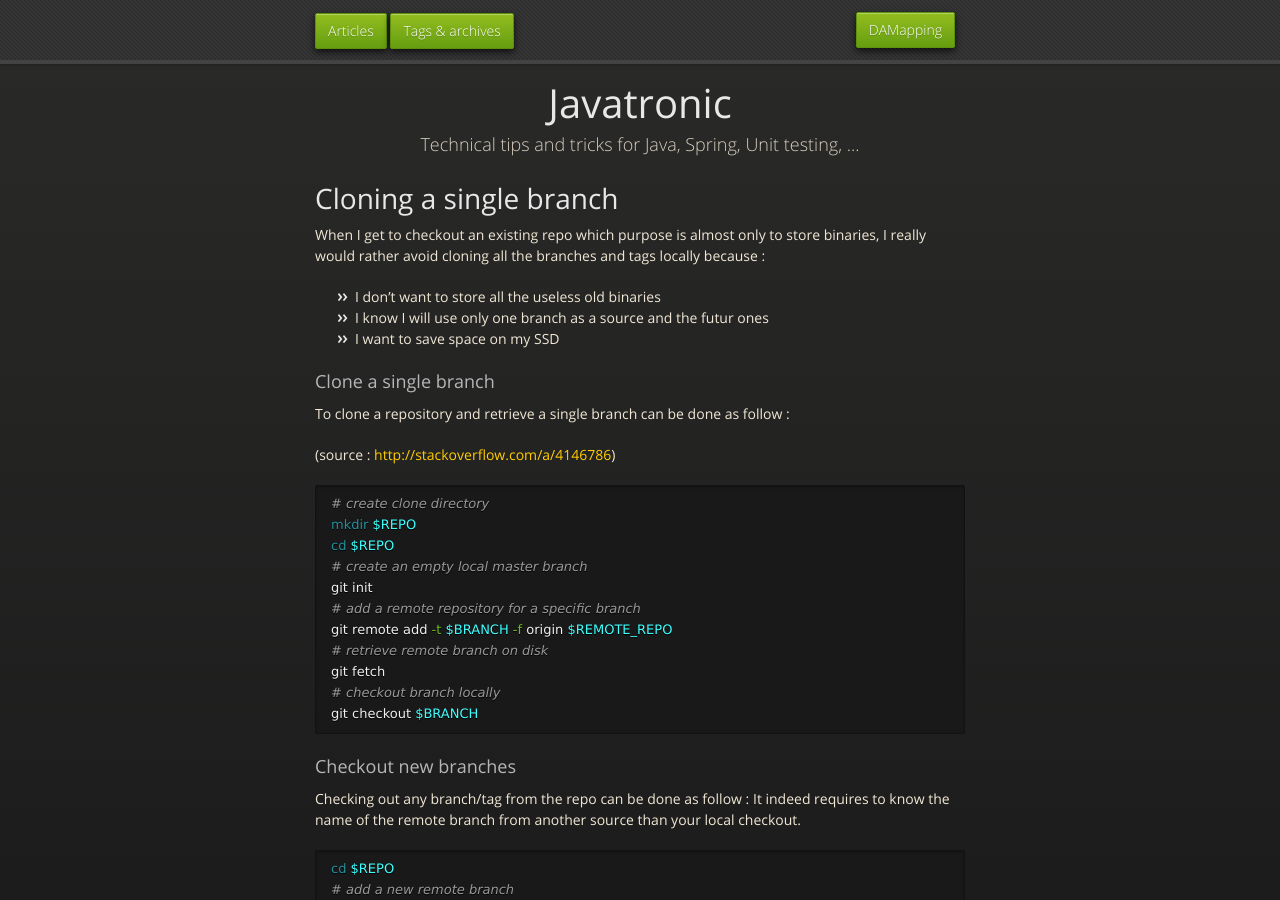
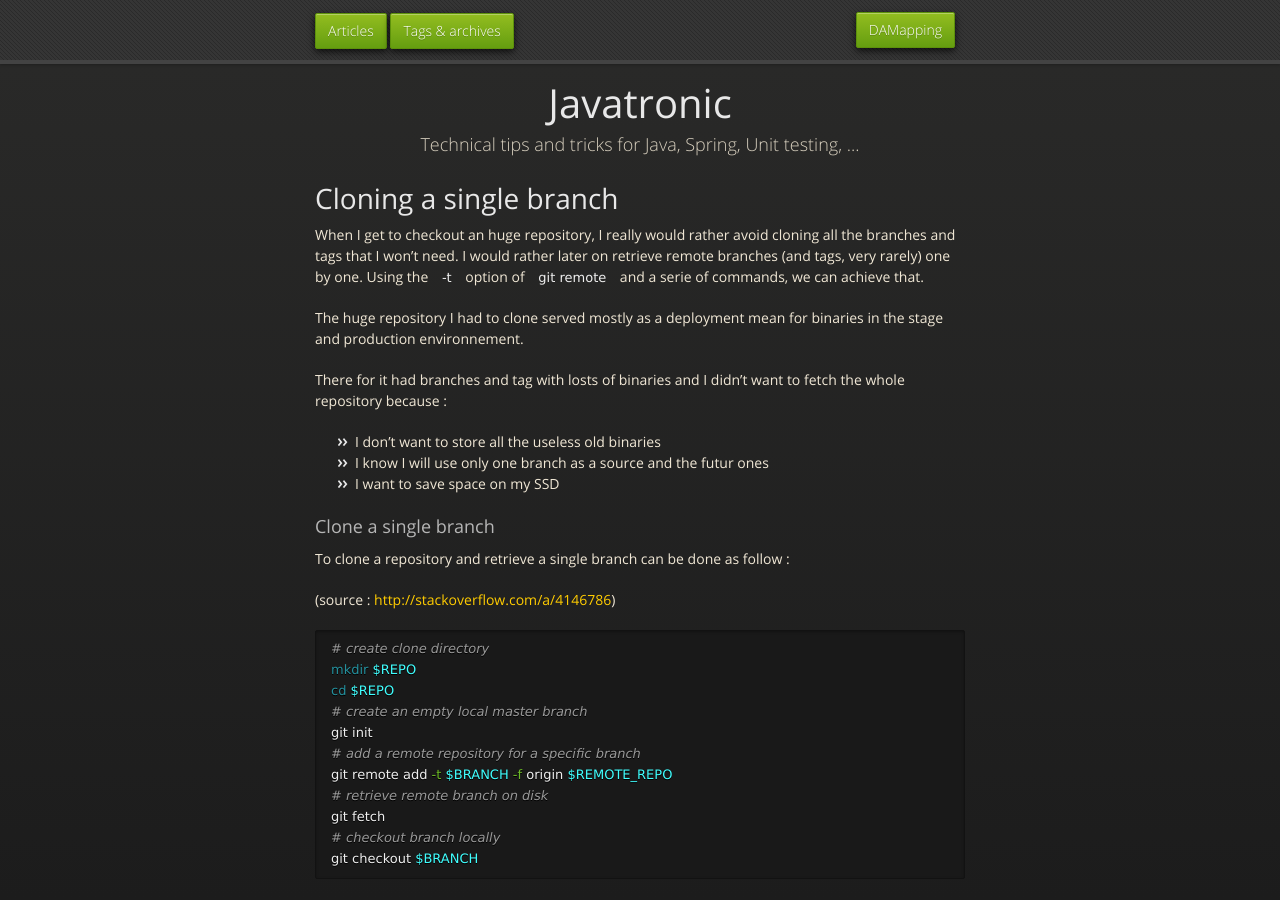
Before and after one commit to lesaint/lesaint.github.io, a Jekyll site: the page built from _posts/2014-01-06-cloning_a_single_git_branch.md, in a window 1280 px wide and 900 px high. Built offline with Jekyll 4.4.1, drawn with Linux system fonts in a browser that asks for light colours; nearby versions of some CDN libraries; Markdown is read by kramdown in place of the engine named in the settings.

Commit message:
modify existing posts to have a usefull excerpt

```diff
--- a/_posts/2013-12-18-first-post-with-jekyll.markdown
+++ b/_posts/2013-12-18-first-post-with-jekyll.markdown
@@ -1,8 +1,10 @@
 ---
 layout: post
 title: First Post in markdown
-description: Cheat sheets and quick references for Git and GitHub commands.
 ---
+
+This a my first article and trial for markdown.
+
 
 subtitle for a try
 ----------
--- a/_posts/2014-01-06-cloning_a_single_git_branch.md
+++ b/_posts/2014-01-06-cloning_a_single_git_branch.md
@@ -4,8 +4,14 @@ title: Cloning a single branch
 tags: git
 ---
 
-When I get to checkout an existing repo which purpose is almost only to store binaries, I really would rather avoid cloning all the branches and tags locally because :
+When I get to checkout an huge repository, I really would rather avoid cloning all the branches and tags that I won't need.
+I would rather later on retrieve remote branches (and tags, very rarely) one by one.
+Using the `-t` option of `git remote` and a serie of commands, we can achieve that.
 
+
+The huge repository I had to clone served mostly as a deployment mean for binaries in the stage and production environnement.
+
+There for it had branches and tag with losts of binaries and I didn't want to fetch the whole repository because :
 * I don't want to store all the useless old binaries
 * I know I will use only one branch as a source and the futur ones
 * I want to save space on my SSD
```
Also changed, not shown: _posts/2014-01-03-patch_from_git_commit.md (+5 -3 lines), _posts/2014-01-08-installing_sublime_for_my_use.md (+1 -1 lines).
